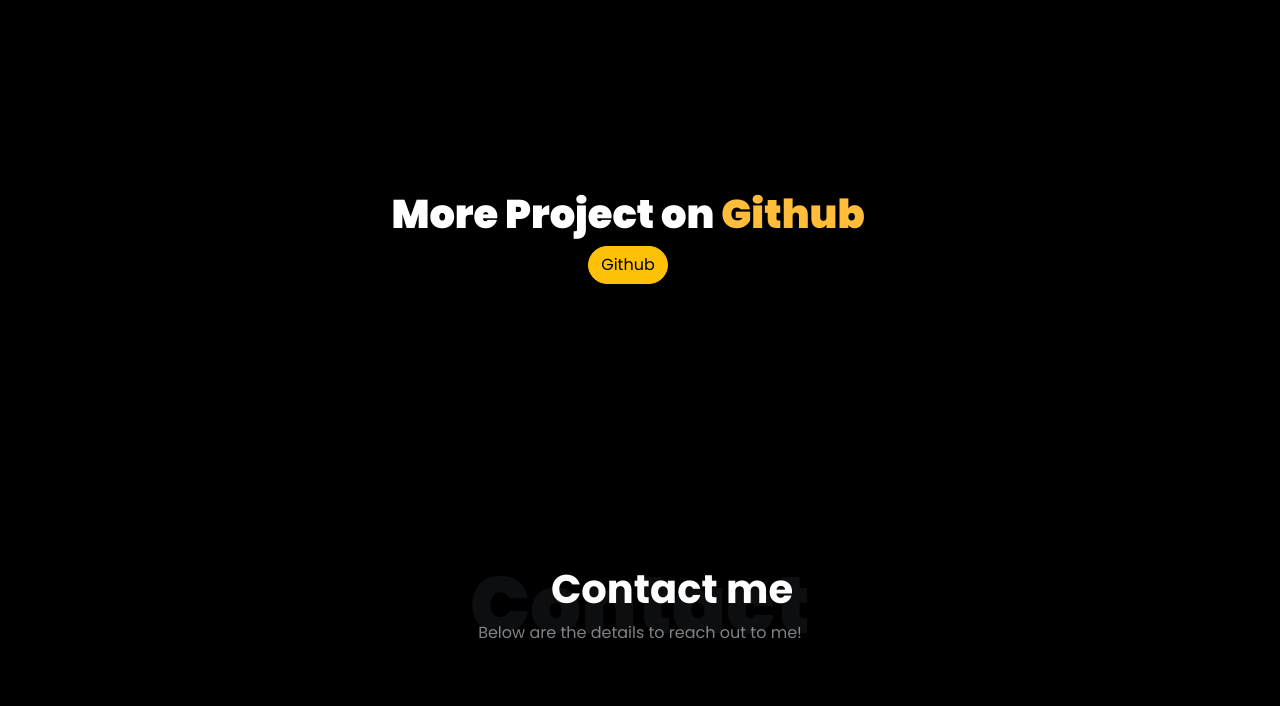
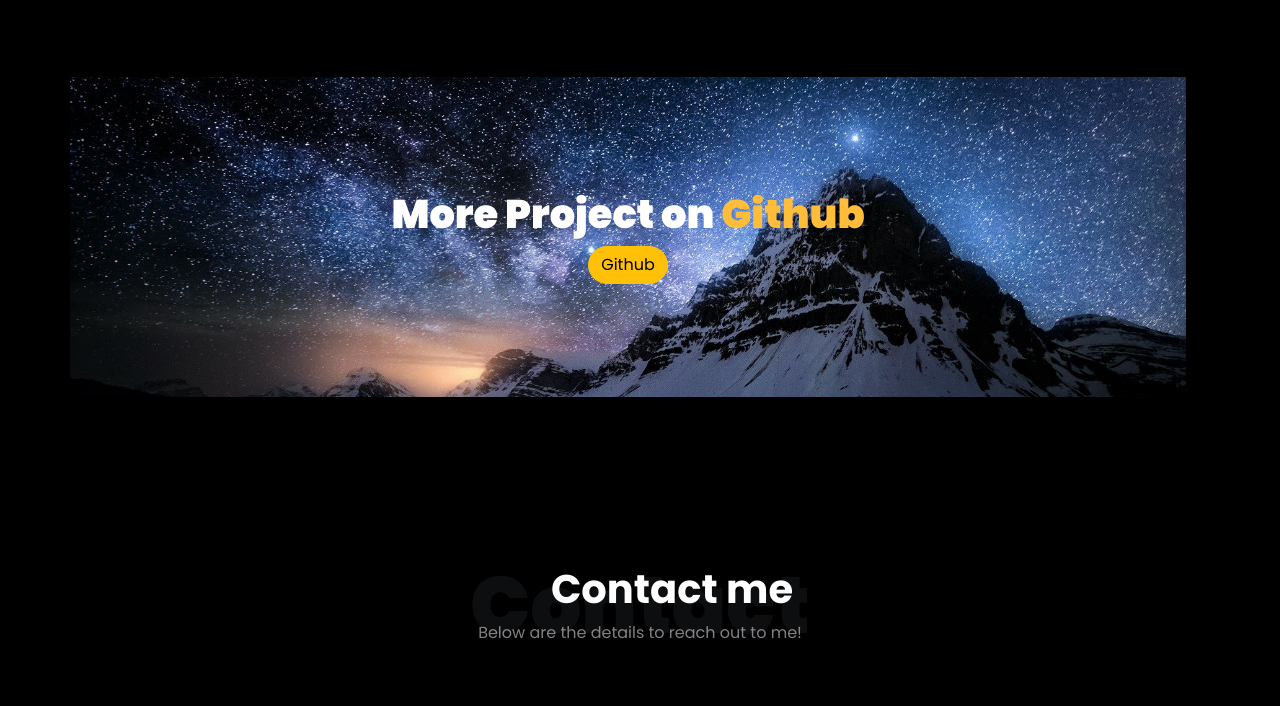
Before and after one commit to Tamsil-sarnobat/Portfolio, a plain HTML site: page index.html in a window 1280 px wide. Shown: the part 4929-5635 px from the top of the page. Drawn offline with nearby package versions, Linux system fonts and the light colour scheme; the site is published under a folder, as on GitHub Pages, so addresses that start at the root find nothing; a web font is replaced by a local one.

Commit message:
some changes

```diff
--- a/style.css
+++ b/style.css
@@ -269,7 +269,7 @@ html{
 
 .backgroundImg{
     margin-top: 5rem;
-    background-image:  url("/Assets/mountainTheme.jpg");
+    background-image:  url("./Assets/mountainTheme.jpg");
     background-size: cover;
     height:40vh ;
     width: 100%;
```
